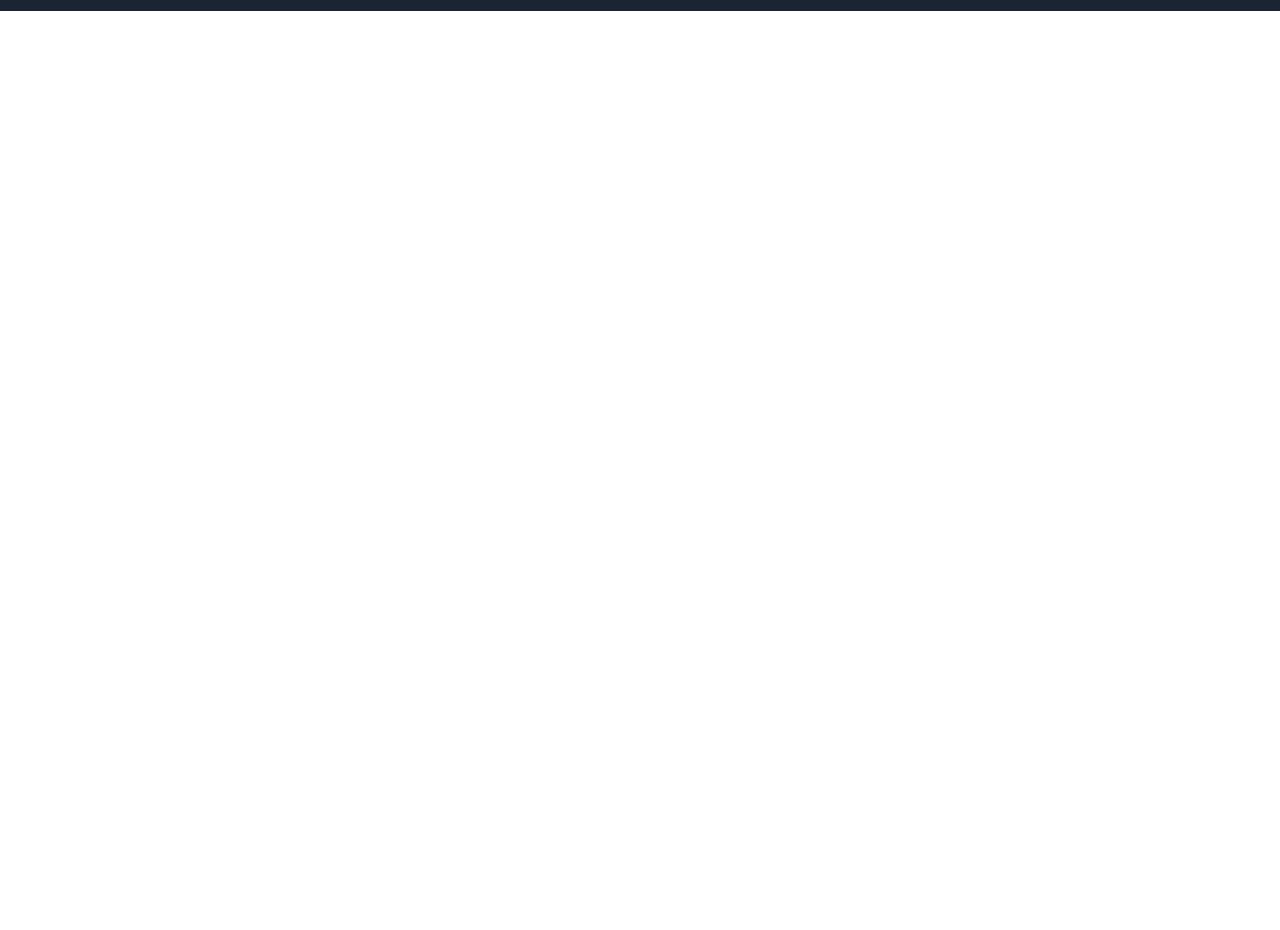
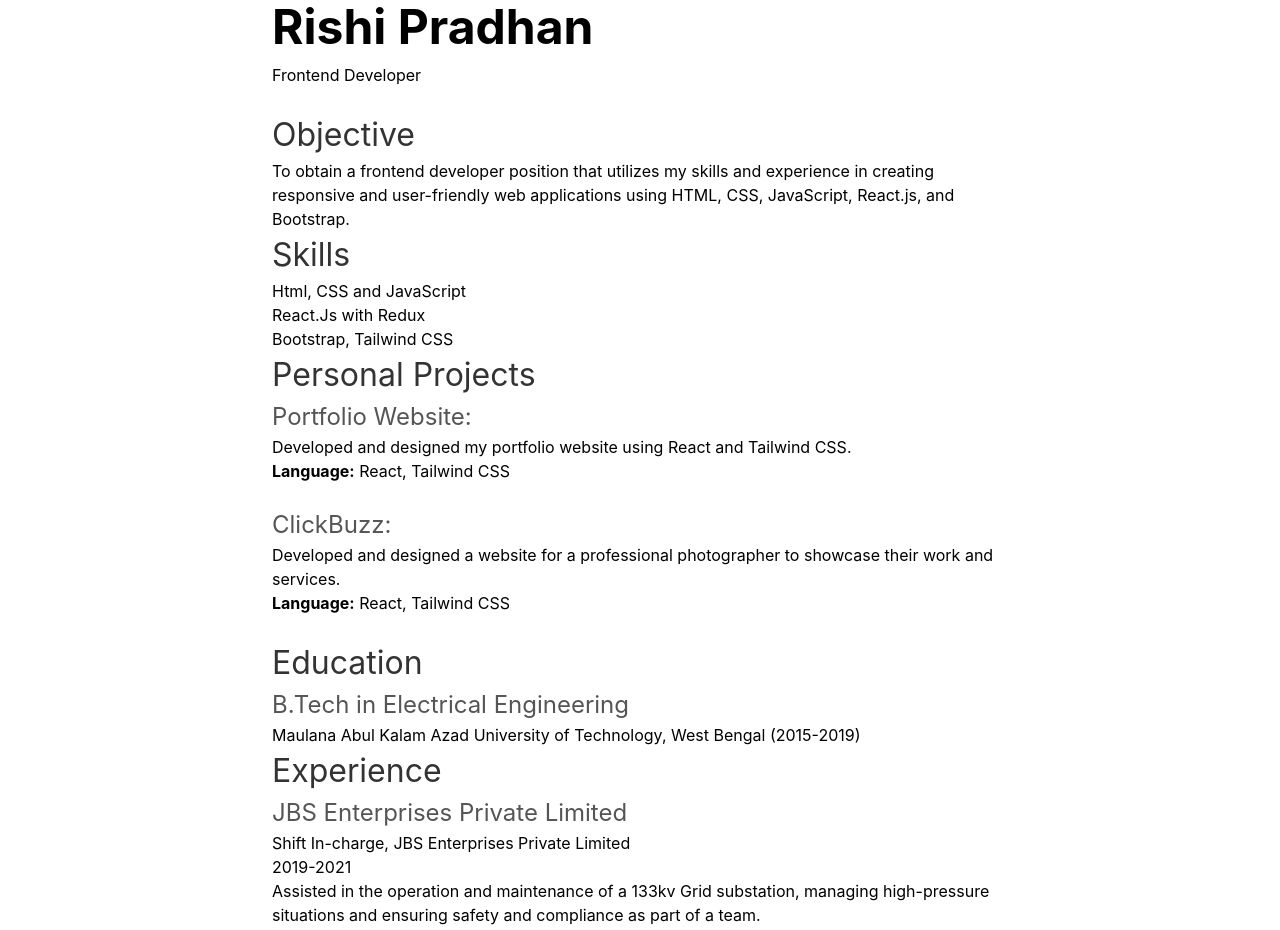
Before and after one commit to Rishi6743/Portfolio, a React (Create React App) app: page /cv in a window 1280 px wide. Shown: the part 113-1043 px from the top of the page. Before the commit the page ends 800 px from the top, so only its background shows below. Built offline with nearby package versions, Linux system fonts and the light colour scheme.

Commit message:
Add CV component with updated styling and View My CV button functionality

```diff
--- a/src/App.js
+++ b/src/App.js
@@ -6,6 +6,7 @@ import Footer from "./components/Footer";
 import Hero from "./components/Hero";
 import Navbar from "./components/Navbar";
 import Portfolio from "./components/Portfolio";
+import Cv from "./components/Cv";
 // import Footer from "./components/Footer";
 function App() {
   return (
@@ -16,7 +17,8 @@ function App() {
         <Route element={ <Contact />} path="/contact" exact/>
         <Route element={ <About />} path="/about" exact/>
         <Route element={ <Portfolio />} path="/portfolio" exact/>
-        <Route element={ <Portfolio />} path="/portfolio" exact/>
+        <Route element={ <Cv />} path="/cv" exact/>
+        {/* <Route element={ <Portfolio />} path="/portfolio" exact/> */}
 
      </Routes>
       <Footer />
--- /dev/null
+++ b/src/components/Cv.css
@@ -0,0 +1,136 @@
+/* CV Component CSS */
+
+/* General styles */
+.cv-container {
+      max-width: 800px;
+      margin: 0 auto;
+      padding: 2rem;
+    }
+
+    h1 {
+      font-size: 3rem;
+      font-weight: bold;
+    }
+
+    h2 {
+      font-size: 2rem;
+      color: #333;
+    }
+
+    h3 {
+      font-size: 1.5rem;
+      color: #555;
+    }
+
+    a {
+      color: #ffffff;
+      text-decoration: none;
+    }
+
+    /* Header styles */
+    .header {
+      display: flex;
+      justify-content: space-between;
+      align-items: center;
+      padding: 2rem 0;
+      border-bottom: 2px solid #ddd;
+    }
+
+    .header h1 {
+      margin: 0;
+    }
+
+    /* Skills styles */
+    .skills {
+      margin: 2rem 0;
+    }
+
+    .skills h2 {
+      margin-top: 0;
+    }
+
+    .skills ul {
+      list-style: none;
+      margin: 0;
+      padding: 0;
+      display: flex;
+      flex-wrap: wrap;
+    }
+
+    .skills li {
+      margin-right: 1rem;
+      margin-bottom: 1rem;
+      padding: 0.5rem;
+      border-radius: 0.25rem;
+      background-color: #f2f2f2;
+    }
+
+    /* Projects styles */
+    .projects {
+      margin: 2rem 0;
+    }
+
+    .projects h2 {
+      margin-top: 0;
+    }
+
+    .project-card {
+      border: 2px solid #ddd;
+      border-radius: 0.5rem;
+      padding: 1rem;
+      margin-bottom: 1rem;
+    }
+
+    .project-card h3 {
+      margin-top: 0;
+    }
+
+    /* Experience styles */
+    .experience {
+      margin: 2rem 0;
+    }
+
+    .experience h2 {
+      margin-top: 0;
+    }
+
+    .experience-card {
+      border: 2px solid #0077c2;
+      border-radius: 0.5rem;
+      padding: 1rem;
+      margin-bottom: 1rem;
+    }
+
+    .experience-card h3 {
+      margin-top: 0;
+      color: #0077c2;
+    }
+
+    .experience-card p {
+      margin-top: 0.5rem;
+    }
+
+    /* Education styles */
+    .education {
+      margin: 2rem 0;
+    }
+
+    .education h2 {
+      margin-top: 0;
+    }
+
+    .education-card {
+      border: 2px solid #555;
+      border-radius: 0.5rem;
+      padding: 1rem;
+      margin-bottom: 1rem;
+    }
+
+    .education-card h3 {
+      margin-top: 0;
+      color: #555;
+    }
+
+    .education-card p {
+      margin-top: 0.5rem;
+    }
--- /dev/null
+++ b/src/components/Cv.js
@@ -0,0 +1,138 @@
+import React from "react";
+import "./Cv.css";
+
+function Cv() {
+  return (
+    <div className="cv-container">
+      <div className="cv-header">
+        <h1 className="cv-name">Rishi Pradhan</h1>
+        <p className="cv-title">Frontend Developer</p>
+        <div className="cv-contact">
+          <a
+            href="https://github.com/RishiPradhan"
+            className="cv-link"
+            target="_blank"
+            rel="noopener noreferrer"
+          >
+            github.com/RishiPradhan
+          </a>
+          <a
+            href="mailto:rishi.p18@outlook.com"
+            className="cv-link"
+            target="_blank"
+            rel="noopener noreferrer"
+          >
+            rishi.p18@outlook.com
+          </a>
+          <a
+            href="https://www.linkedin.com/in/rishipradhan/"
+            className="cv-link"
+            target="_blank"
+            rel="noopener noreferrer"
+          >
+            linkedin.com/RishiPradhan
+          </a>
+          <a
+            href="tel:+916290663234"
+            className="cv-link"
+            target="_blank"
+            rel="noopener noreferrer"
+          >
+            +91-6290663234
+          </a>
+        </div>
+      </div>
+      <div className="cv-main">
+        <h2 className="cv-section-heading">Objective</h2>
+        <p className="cv-objective">
+          To obtain a frontend developer position that utilizes my skills and
+          experience in creating responsive and user-friendly web applications
+          using HTML, CSS, JavaScript, React.js, and Bootstrap.
+        </p>
+        <h2 className="cv-section-heading">Skills</h2>
+        <ul className="cv-skills">
+          <li>Html, CSS and JavaScript</li>
+          <li>React.Js with Redux</li>
+          <li>Bootstrap, Tailwind CSS</li>
+        </ul>
+        <h2 className="cv-section-heading">Personal Projects</h2>
+        <div className="cv-project">
+          <h3 className="cv-project-heading">Portfolio Website:</h3>
+          <p className="cv-project-description">
+            Developed and designed my portfolio website using React and Tailwind
+            CSS.
+          </p>
+          <p className="cv-project-language">
+            <strong>Language:</strong> React, Tailwind CSS
+          </p>
+          <a
+            href="https://rishipradhan.netlify.app/"
+            className="cv-project-link"
+            target="_blank"
+            rel="noopener noreferrer"
+          >
+            https://rishipradhan.netlify.app/
+          </a>
+        </div>
+        <div className="cv-project">
+          <h3 className="cv-project-heading">ClickBuzz:</h3>
+          <p className="cv-project-description">
+            Developed and designed a website for a professional photographer to
+            showcase their work and services.
+          </p>
+          <p className="cv-project-language">
+            <strong>Language:</strong> React, Tailwind CSS
+          </p>
+          <a
+            href="https://clickbuzz.netlify.app/"
+            className="cv-project-link"
+            target="_blank"
+            rel="noopener noreferrer"
+          >
+            https://clickbuzz.netlify.app/
+          </a>
+        </div>
+        <h2 className="cv-section-heading">Education</h2>
+        <div className="cv-education">
+          <h3>B.Tech in Electrical Engineering</h3>
+          <p>
+            Maulana Abul Kalam Azad University of Technology, West Bengal
+            (2015-2019)
+          </p>
+        </div>
+        <h2 className="cv-section-heading">Experience</h2>
+        <div className="cv-experience">
+          <h3 className="cv-experience-heading">
+            JBS Enterprises Private Limited
+          </h3>
+          <p className="cv-experience-title">
+            Shift In-charge, JBS Enterprises Private Limited
+          </p>
+          <p className="cv-experience-date">2019-2021</p>
+          <ul className="cv-experience-list">
+            <li>
+              Assisted in the operation and maintenance of a 133kv Grid
+              substation, managing high-pressure situations and ensuring safety
+              and compliance as part of a team.
+            </li>
+          </ul>
+        </div>
+        <div className="cv-experience">
+          <p className="cv-experience-title">
+            Customer Support Associate, Teleperformance
+          </p>
+          <p className="cv-experience-date">2021-Present</p>
+          <ul className="cv-experience-list">
+            <li>
+              Provide exceptional customer service to clients via phone and
+              email. Assist customers with inquiries, troubleshooting, and
+              problem resolution in a timely and professional manner.
+            </li>
+          </ul>
+        </div>
+      </div>
+    </div>
+  );
+}
+
+export default Cv;
--- a/src/components/Hero.js
+++ b/src/components/Hero.js
@@ -1,4 +1,5 @@
 import React from "react";
+import { Link } from "react-router-dom";
 
 const Hero = () => {
 
@@ -29,6 +30,9 @@ const Hero = () => {
               <button onClick={handleDownload} className="inline-flex bg-blue-500 border-0 py-2 px-6 focus:outline-none hover:bg-blue-600 rounded text-lg bg-white text-black">
               Download CV
               </button>
+         <Link to="/cv">     <button className="m-2 inline-flex bg-blue-500 border-0 py-2 px-6 focus:outline-none hover:bg-blue-600 rounded text-lg bg-white text-black">
+         View My CV
+              </button></Link>
               <span className="sm:ml-auto sm:mt-0 mt-2 sm:w-auto w-full sm:text-left text-center text-gray-400 text-sm">
                 <a href="https://github.com/Rishi6743" target="_blank" rel="noreferrer">
                   <i className="fa-brands fa-github fa-2xl mx-2"></i>
```
